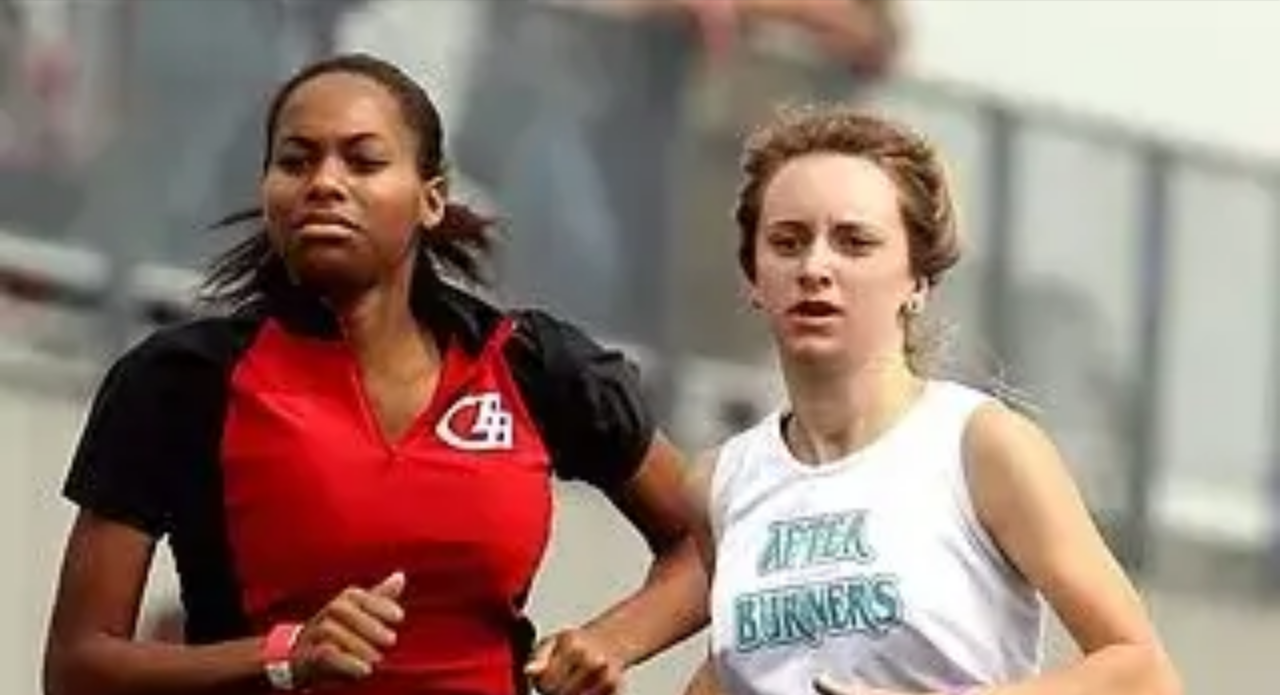
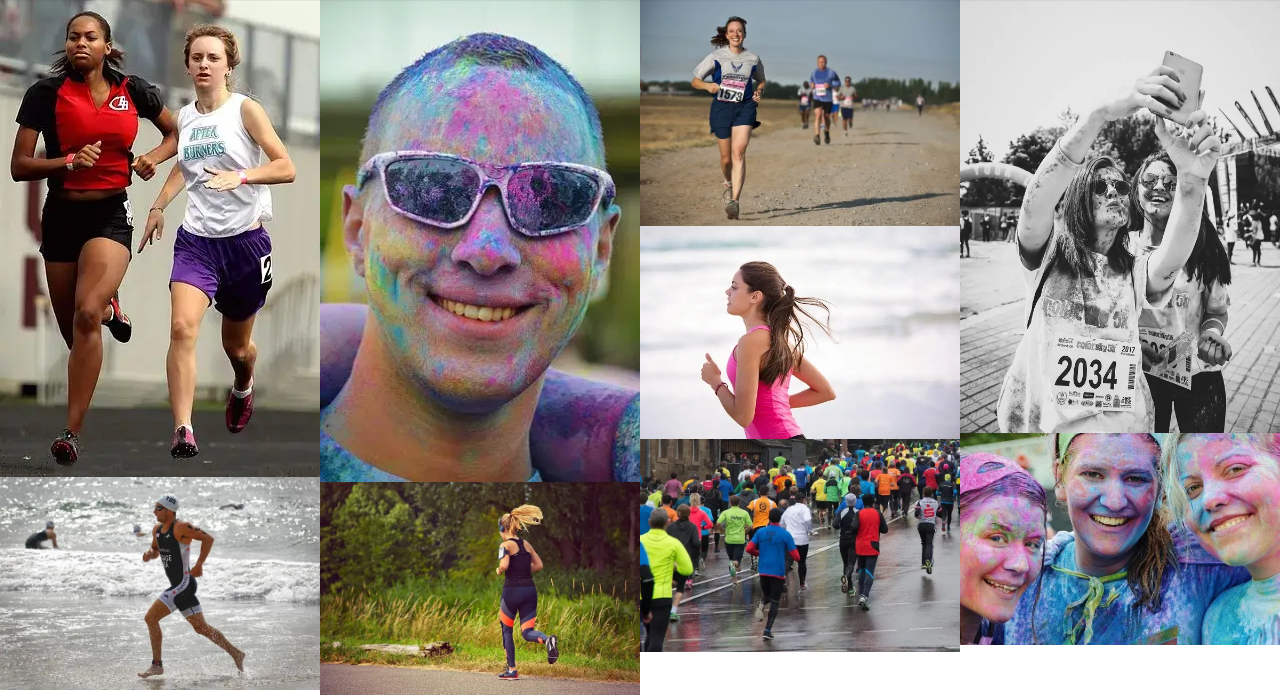
Before and after one commit to HGlass07/love-running_project, a plain HTML site: page gallery.html in a window 1280 px wide. Shown: the part 82-777 px from the top of the page. Drawn offline with nearby package versions, Linux system fonts and the light colour scheme.

Commit message:
added responsiveness to gallery page

```diff
--- a/assets/css/style.css
+++ b/assets/css/style.css
@@ -220,6 +220,15 @@ main {
     color: #3a3a3a;
 }
 
+
+@media screen and (min-width:576px) {
+
+    #photos {
+        column-count:2;
+        column-gap:0;
+    }
+}
+
 /* Media query: tablets and larger (768px and up) */
 @media screen and (min-width: 768px) {
 
@@ -279,6 +288,11 @@ main {
         text-align: end;
         align-self: flex-end;
     }
+
+    #photos {
+        column-count:3;
+        column-gap:0;
+    }
 }
 
 /* Large devices (laptops and desktops, 992px and up) */
@@ -286,6 +300,11 @@ main {
     #menu a:hover {
         border-bottom: 1px solid #3a3a3a;
     }
+
+   #photos {
+        column-count: 4;
+        column-gap: 0;
+     }
 }
 
 @media screen and (min-width: 1200px) {
--- a/gallery.html
+++ b/gallery.html
@@ -47,6 +47,7 @@
                 <img src="assets/images/runner4.webp" alt="Solo female runner jogging on beach">
                 <img src="assets/images/running_gang.webp" alt="Large group of runners taking part in a marathon on a rainy day">
                 <img src="assets/images/mud-run.webp" alt="Two women runners taking a muddy selfie after the Mud Runners championship">
+                <img src="assets/images/girls.webp" alt="Three girls at charity paint running festival">
             </div>
         </section>
     </main>
```
Also changed, not shown: assets/images/girls.webp (added).
